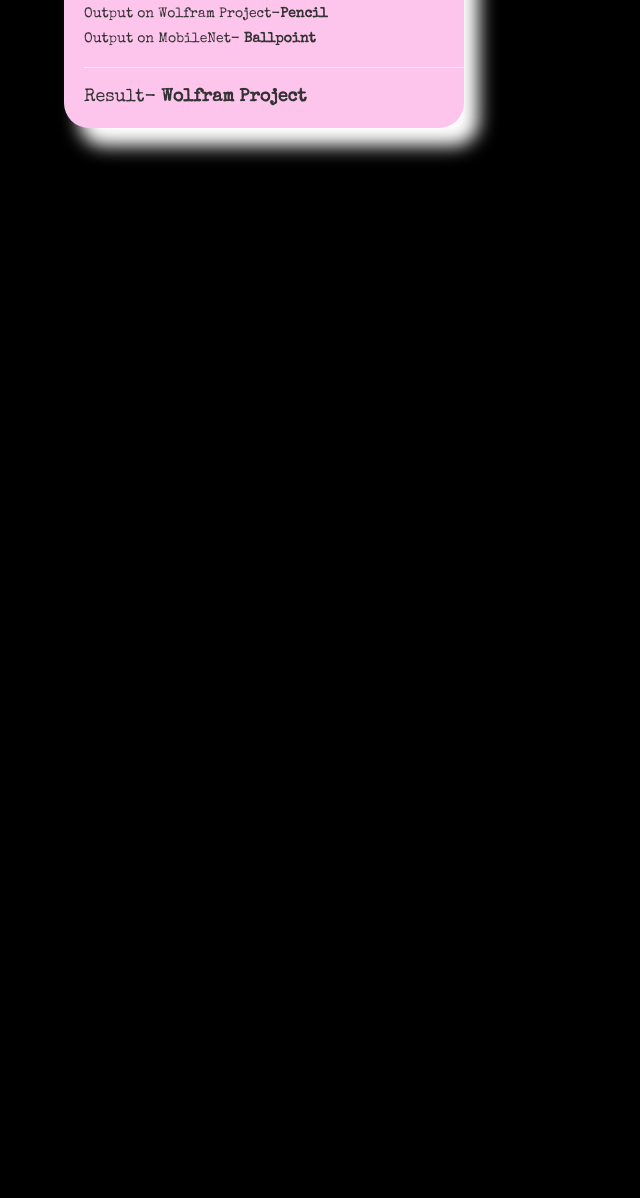
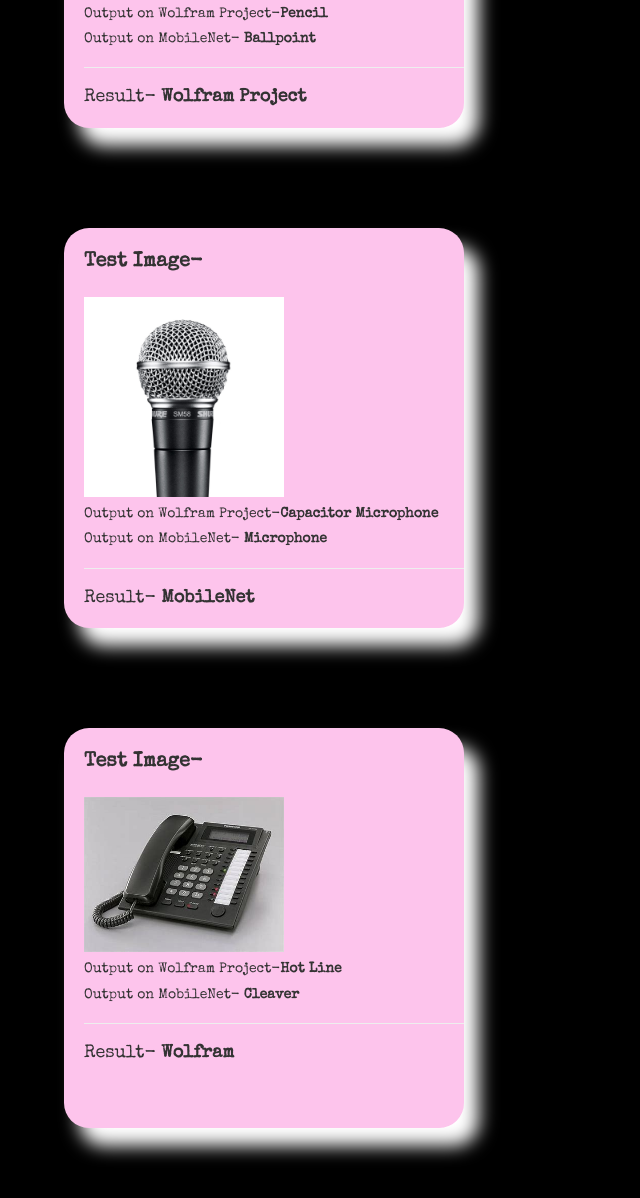
Before and after one commit to Tdragon1539/Case_Study, a plain HTML site: page index.html in a window 1280 px wide. Shown: the part 1412-2610 px from the top of the page, without its empty margins (0-640 px from the left). Before the commit the page ends 1640 px from the top, so only its background shows below. Drawn offline with nearby package versions, Linux system fonts and the light colour scheme.

Commit message:
Add files via upload

```diff
--- a/index.html
+++ b/index.html
@@ -77,6 +77,41 @@
                         </div>
                         </div>
                     </div>
+                    <div id="mic"><br>
+
+                        <b style="margin-left: 20px; font-size: 20px;">Test Image-</b>
+                        <br><br>
+                        <img src="Mic.jpg" style="width: 200px; margin-left: 20px;">
+                             <div id="pencil_text" style="margin-left: 20px;">
+                                <h5>Output on Wolfram Project-<b>Capacitor Microphone</b>
+                                    <span></span>
+                                    <h5>Output on MobileNet- <b>Microphone</b>
+                                        <span></span>
+                                </h5>  <hr>
+                                <div class="mini_result">
+                                    <h4>Result- <b>MobileNet</b></h4>
+
+
+                                </div>
+                                </div>
+                            </div>
+                            <div id="phone"><br>
+                            <b style="margin-left: 20px; font-size: 20px;">Test Image-</b>
+                        <br><br>
+                        <img src="phone.jpg" style="width: 200px; margin-left: 20px;">
+                             <div id="pencil_text" style="margin-left: 20px;">
+                                <h5>Output on Wolfram Project-<b>Hot Line</b>
+                                    <span></span>
+                                    <h5>Output on MobileNet- <b>Cleaver</b>
+                                        <span></span>
+                                </h5>  <hr>
+                                <div class="mini_result">
+                                    <h4>Result- <b>Wolfram</b></h4>
+
+
+                                </div>
+                                </div>
+                            </div>
 <div id="footer">
     Developed by- Tvesha Reddy
 </div>
--- a/style.css
+++ b/style.css
@@ -52,6 +52,33 @@
 margin-bottom: 100px;
 
     }
+    #mic{
+        border-radius: 25px;
+        box-shadow: 15px 18px 18px white;
+        width: 400px;
+        height:400px;
+background-color: rgb(253, 196, 236);
+border-color: black;
+margin-right: 100%;
+margin-left: 5%;
+margin-top: 20px;
+margin-bottom: 100px;
+
+    }
+
+    #phone{
+        border-radius: 25px;
+        box-shadow: 15px 18px 18px white;
+        width: 400px;
+        height:400px;
+background-color: rgb(253, 196, 236);
+border-color: black;
+margin-right: 100%;
+margin-left: 5%;
+margin-top: 20px;
+margin-bottom: 100px;
+
+    }
 #footer{
     position: fixed;
     color: #6c757d;
```
Also changed, not shown: Mic.jpg (added), phone.jpg (added).
